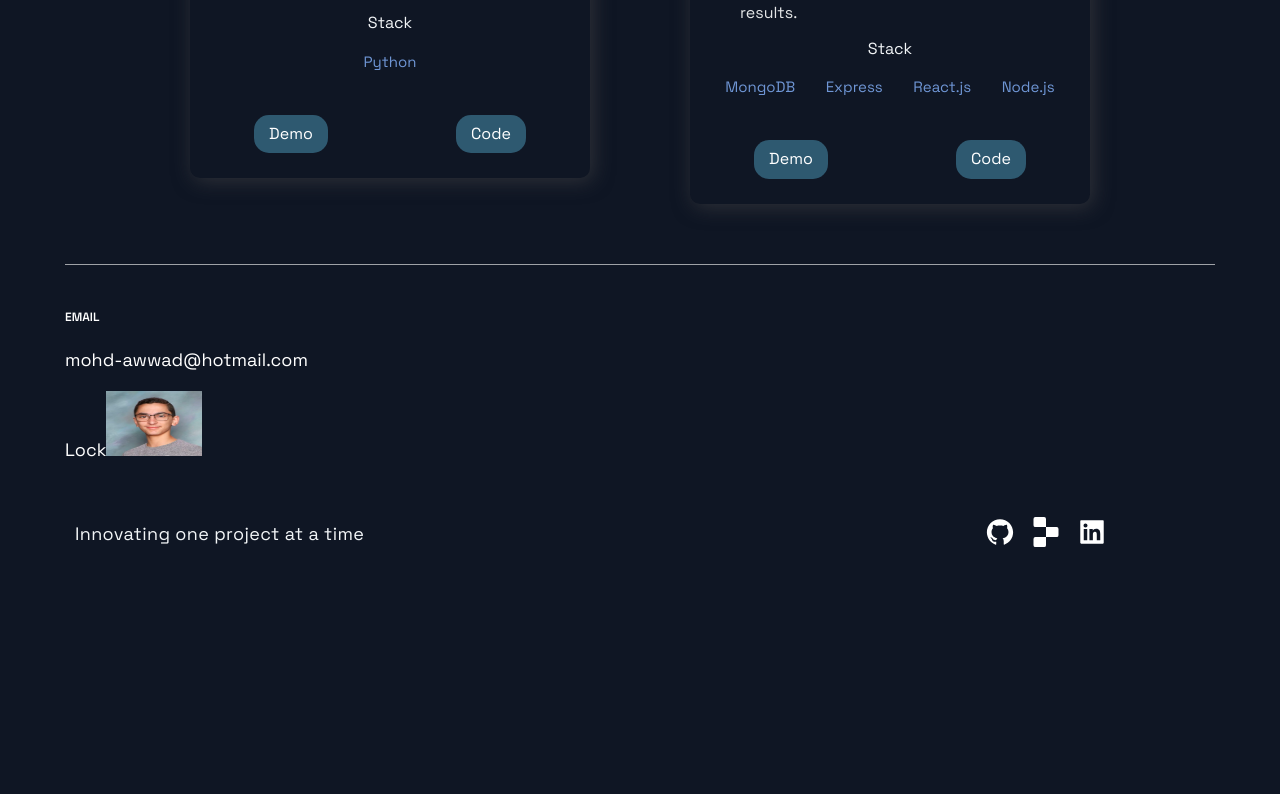
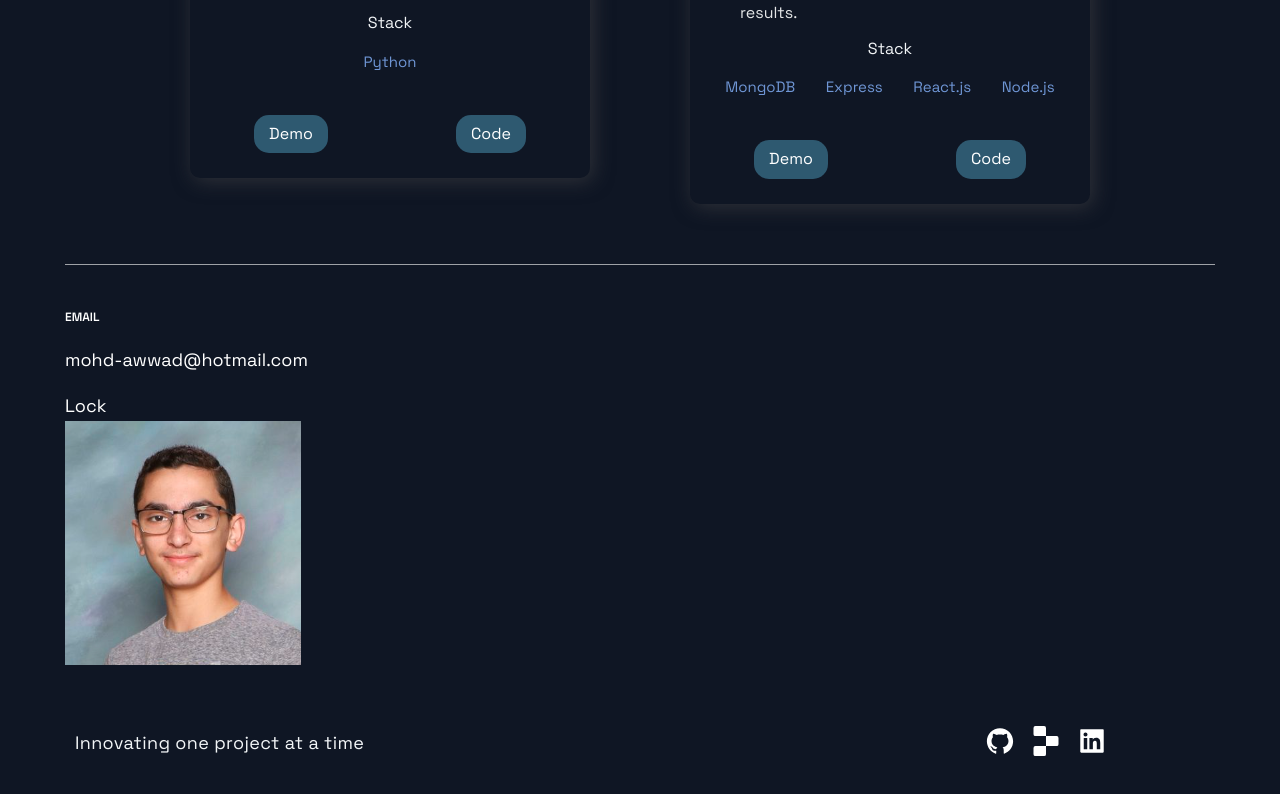
Before and after one commit to mohammadawwad/Personal-Website, a Next.js app: page / in a window 1280 px wide. Shown: the part 6410-7204 px from the top of the page. Before the commit the page ends 7019 px from the top, so only its background shows below. Built offline with nearby package versions, Linux system fonts and the light colour scheme.

Commit message:
latest changes on picture being shown

```diff
--- a/src/components/Footer/Footer.js
+++ b/src/components/Footer/Footer.js
@@ -5,11 +5,15 @@ import { SiReplit } from 'react-icons/si';
 import { SocialIcons } from '../Header/HeaderStyles';
 import { CompanyContainer, FooterWrapper, LinkColumn, LinkItem, LinkList, LinkTitle, Slogan, SocialContainer, SocialIconsContainer } from './FooterStyles';
 
-
 let showEasterEgg = false;
 
 const Popup = () => {
-    showEasterEgg = true;
+    {/*prompt for an input and if it is correct output the image*/}
+
+
+    return(
+        <img  src="/images/headshot.png"/>
+    )
 }
 
 
@@ -25,12 +29,11 @@ const Footer = () => {
             mohd-awwad@hotmail.com
           </LinkItem>
 
-          <LinkItem onClick={Popup()}>
+          <LinkItem >
             {/*Change lock to an actual lock logo*/}
             Lock
 
-            {/*prompt for an input and if it is correct output the image*/}
-            <img  width="96" height="65" src="/images/headshot.png"/>
+            {showEasterEgg ? <Popup/> : <Popup/>}
 
           </LinkItem>
         </LinkColumn>
```
Also changed, not shown: 2 other files (tests, documents, lock files or other folders).
